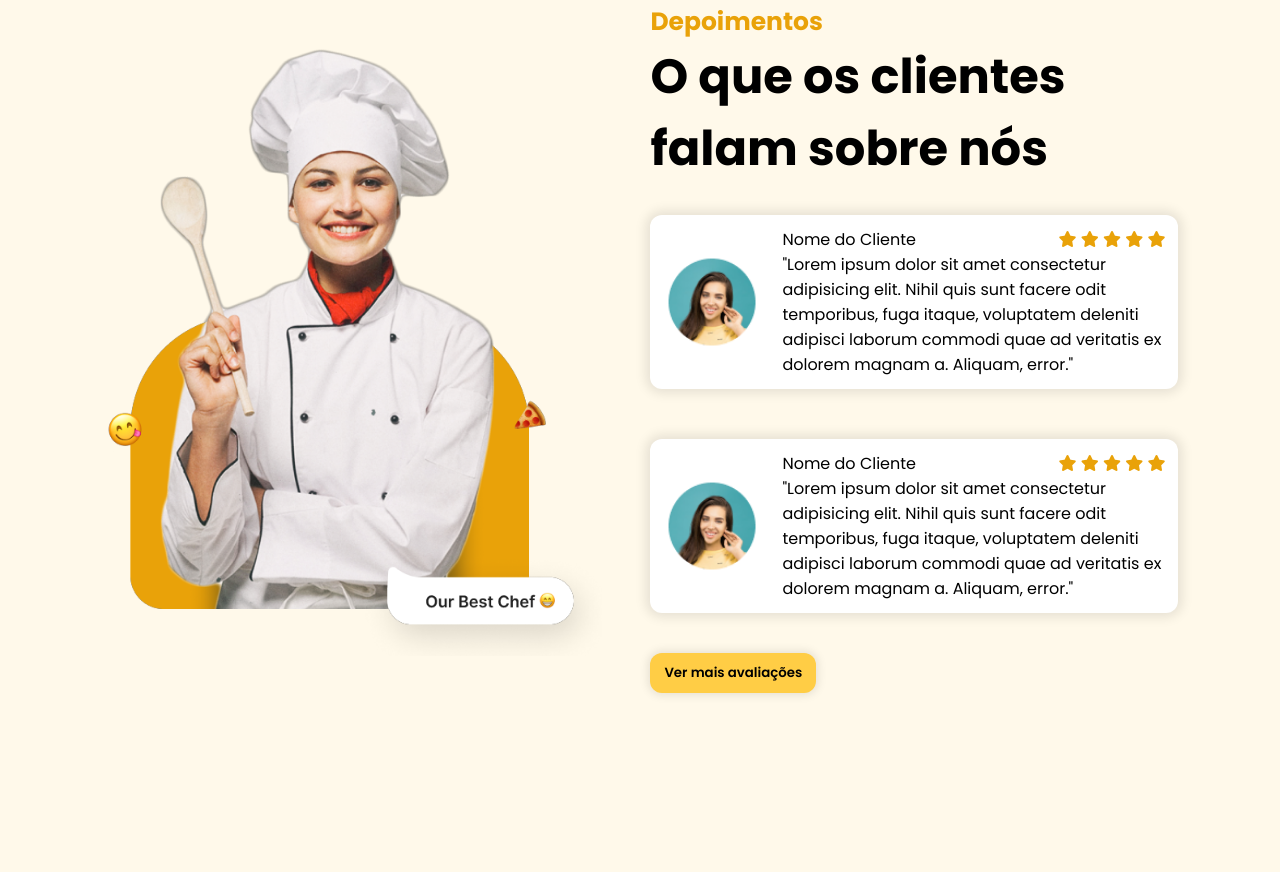
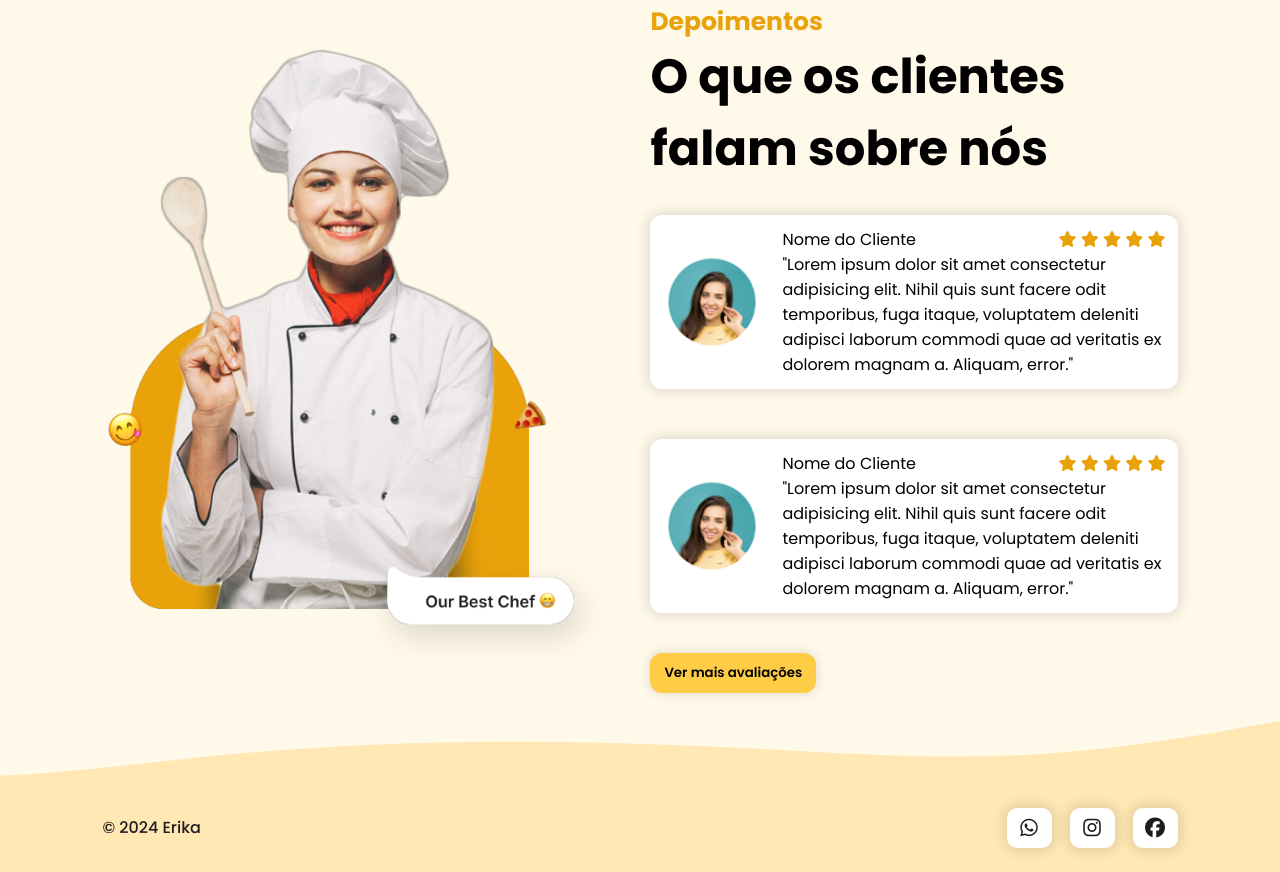
Before and after one commit to ErikaRocha97/landing-page, a plain HTML site: page index.html in a window 1280 px wide. Shown: the part 1773-2645 px from the top of the page. Before the commit the page ends 2494 px from the top, so only its background shows below. Drawn offline with nearby package versions, Linux system fonts and the light colour scheme.

Commit message:
Add files via upload

```diff
--- a/index.html
+++ b/index.html
@@ -11,10 +11,6 @@
       referrerpolicy="no-referrer"
     />
     <link rel="stylesheet" href="src/styles/styles.css" />
-    <link rel="stylesheet" href="src/styles/header.css" />
-    <link rel="stylesheet" href="src/styles/home.css" />
-    <link rel="stylesheet" href="src/styles/menu.css" />
-    <link rel="stylesheet" href="src/styles/testimonials.css" />
 
     <script
       src="https://cdnjs.cloudflare.com/ajax/libs/jquery/3.7.1/jquery.min.js"
@@ -109,14 +105,17 @@
         <div id="dishes">
           <!-- PRATO 1 -->
           <div class="dish">
+            <!-- ÍCONE DE CORAÇÃO -->
             <div class="dish-heart">
               <i class="fa-solid fa-heart"></i>
             </div>
+            <!-- IMAGEM DO PRATO -->
             <img src="src/images/dish.png" class="dish-image" alt="" />
             <h3 class="dish-title">Loren Ipsun</h3>
             <span class="dish-description">
               Lorem ipsum dolor sit amet consectetur, adipisicing elit.
             </span>
+            <!-- AVALIAÇÃO: ÍCONES DE ESTRELAS -->
             <div class="dish-rate">
               <i class="fa-solid fa-star"></i>
               <i class="fa-solid fa-star"></i>
@@ -125,6 +124,7 @@
               <i class="fa-solid fa-star"></i>
               <span>(500+)</span>
             </div>
+            <!-- PREÇO E BOTÃO COMPRAR -->
             <div class="dish-price">
               <h4>R$20,00</h4>
               <button class="btn-default">
@@ -217,7 +217,6 @@
           <!-- ! section-subtitle com erro -->
           <h2 class="section-title">Depoimentos</h2>
           <h3 class="section-subtitle">O que os clientes falam sobre nós</h3>
-
           <div id="feedbacks">
             <div class="feedback">
               <img src="src/images/avatar.png" class="feedback-avatar" alt="" />
@@ -268,6 +267,19 @@
       </section>
     </main>
 
+    <footer>
+      <img src="./src/images/wave.svg" alt="" />
+      <div id="footer_items">
+        <span id="copyright"> &copy 2024 Erika </span>
+
+        <div class="social-media-buttons">
+          <a href="#"><i class="fa-brands fa-whatsapp"></i></a>
+          <a href="#"><i class="fa-brands fa-instagram"></i></a>
+          <a href="#"><i class="fa-brands fa-facebook"></i></a>
+        </div>
+      </div>
+    </footer>
+
     <!-- importar javascript no final -->
     <script src="src/javascript/script.js"></script>
   </body>
```
